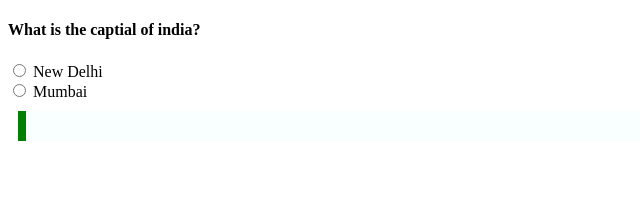
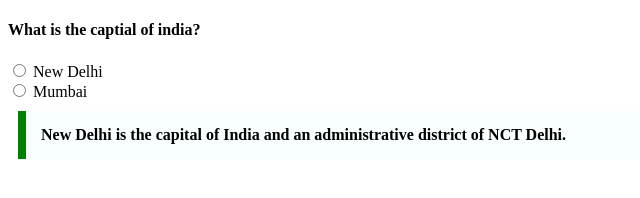
Before and after one commit to acciojob/trivia-rahulbarik23, a website: page main.html in a window 1280 px wide. Shown: the whole page, without its empty margins (0-640 px from the left). Drawn offline with Linux system fonts and the light colour scheme.

Commit message:
initial commt

```diff
--- a/main.html
+++ b/main.html
@@ -18,7 +18,7 @@
 		Mumbai
 	</div>
 	<blockquote cite=" https://en.wikipedia.org/wiki/New_Delhi" style="max-width: 600px; margin: 10px; padding: 15px; border-left: 8px solid green;background-color: #f8fffe;font-weight: bold;">
-
+		New Delhi is the capital of India and an administrative district of NCT Delhi.
 	</blockquote>
     <script type="text/javascript" src="./script.js">
 </script>
```
